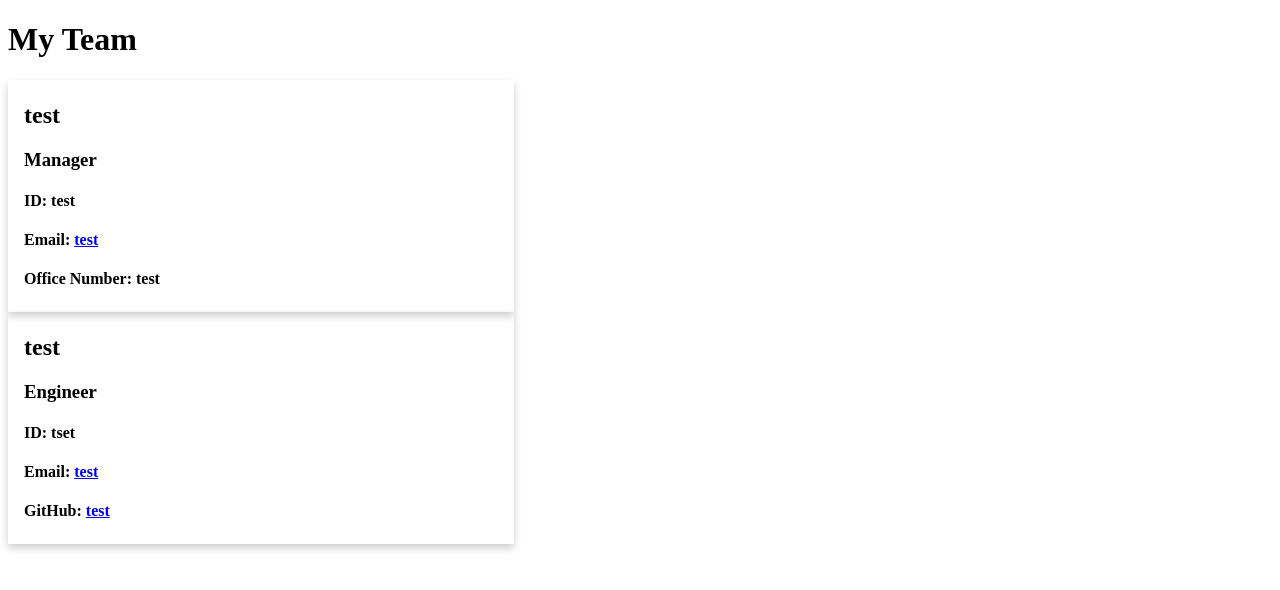
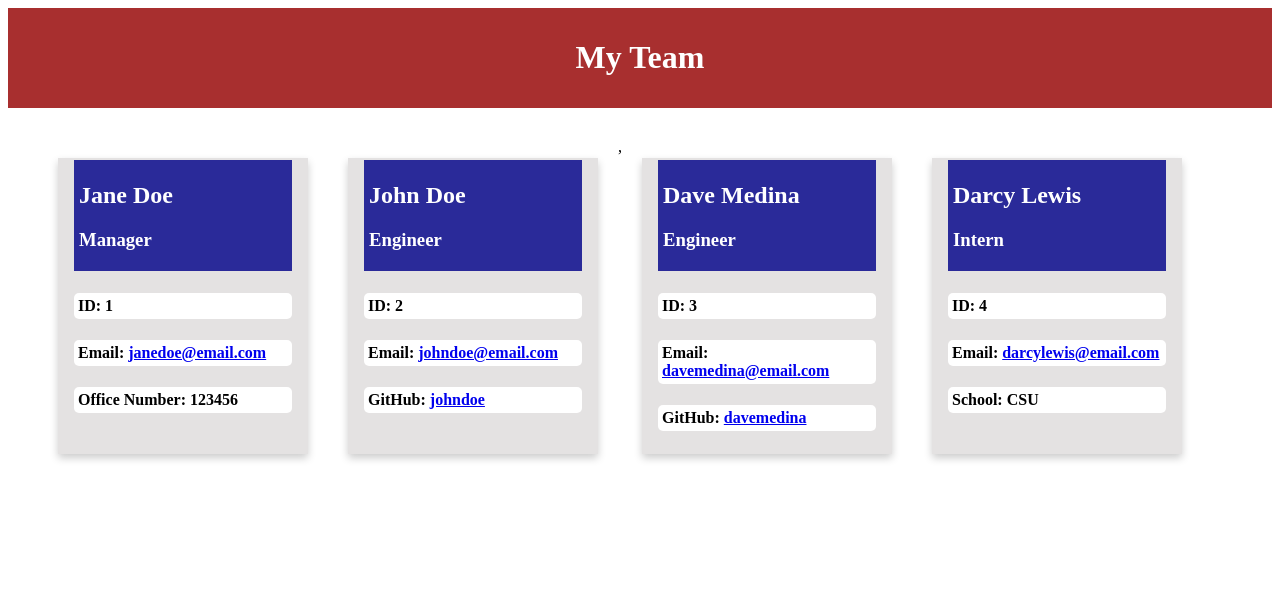
Before and after one commit to AllysonMcGrath/cbcchallenge10, a website: page index.html in a window 1280 px wide. Drawn offline with Linux system fonts and the light colour scheme.

Commit message:
add css and fix html

```diff
--- a/index.html
+++ b/index.html
@@ -4,35 +4,70 @@
     <meta charset="UTF-8">
     <meta http-equiv="X-UA-Compatible" content="IE=edge">
     <meta name="viewport" content="width=device-width, initial-scale=1.0">
-    <link rel="stylesheet" href="style.css">
+    <link rel="stylesheet" href="./src/style.css">
     <title>My Team</title>
 </head>
 <body>
-    <h1>My Team</h1>
+    <div class="page-title">
+        <h1>My Team</h1></div>
+    <div class="flex-container">
+
+
     <div class="card">
           <div class="container">
               <div class="heading">
-                  <h2>test</h2>
+                  <h2>Jane Doe</h2>
                   <h3>Manager</h3>
               </div>
               <div class="details">
-                  <h4>ID: test</h4>
-                  <h4>Email: <a href="mailto:test">test</a></h4>
-                  <h4>Office Number: test</h4>
+                  <h4>ID: 1</h4>
+                  <h4>Email: <a href="mailto:janedoe@email.com">janedoe@email.com</a></h4>
+                  <h4>Office Number: 123456</h4>
               </div>
           </div>
-      </div><div class="card">
+      </div>
+
+      <div class="card">
       <div class="container">
           <div class="heading">
-              <h2>test</h2>
+              <h2>John Doe</h2>
               <h3>Engineer</h3>
           </div>
           <div class="details">
-              <h4>ID: tset</h4>
-              <h4>Email: <a href="mailto:test">test</a></h4>
-              <h4>GitHub: <a href="github.com/test">test</a></h4>
+              <h4>ID: 2</h4>
+              <h4>Email: <a href="mailto:johndoe@email.com">johndoe@email.com</a></h4>
+              <h4>GitHub: <a href="https://github.com/johndoe">johndoe</a></h4>
+          </div>
+      </div>
+  </div>,
+
+      <div class="card">
+      <div class="container">
+          <div class="heading">
+              <h2>Dave Medina</h2>
+              <h3>Engineer</h3>
+          </div>
+          <div class="details">
+              <h4>ID: 3</h4>
+              <h4>Email: <a href="mailto:davemedina@email.com">davemedina@email.com</a></h4>
+              <h4>GitHub: <a href="https://github.com/davemedina">davemedina</a></h4>
           </div>
       </div>
   </div>
+
+        <div class="card">
+              <div class="container">
+                  <div class="heading">
+                      <h2>Darcy Lewis</h2>
+                      <h3>Intern</h3>
+                  </div>
+                  <div class="details">
+                      <h4>ID: 4</h4>
+                      <h4>Email: <a href="mailto:darcylewis@email.com">darcylewis@email.com</a></h4>
+                      <h4>School: CSU</h4>
+                  </div>
+              </div>
+          </div>
+    </div>
 </body>
 </html>
--- a/src/style.css
+++ b/src/style.css
@@ -1,7 +1,10 @@
+
 .card {
     box-shadow: 0 4px 8px 0 rgba(0,0,0,0.2);
     transition: 0.3s;
-    width: 40%;
+    width: 250px;
+    background-color: rgb(228, 226, 226);
+    margin: 20px;
   }
 
   .card:hover {
@@ -11,3 +14,32 @@
   .container {
     padding: 2px 16px;
   }
+
+  .heading {
+    background-color: rgb(42, 42, 153);
+    color: white;
+    padding: 2px 5px;
+  }
+
+  .page-title {
+    background-color: rgb(168, 47, 47);
+    padding: 10px;
+    color: white;
+    text-align: center;
+  }
+
+
+  .flex-container {
+    display: flex;
+    flex-direction: row;
+    flex-wrap: wrap;
+    margin: 30px;
+
+  }
+
+  .details h4 {
+    background-color: white;
+    padding: 4px;
+    border-radius: 5px;
+
+  }
```
Also changed, not shown: src/page-template.js (+12 -4 lines).
